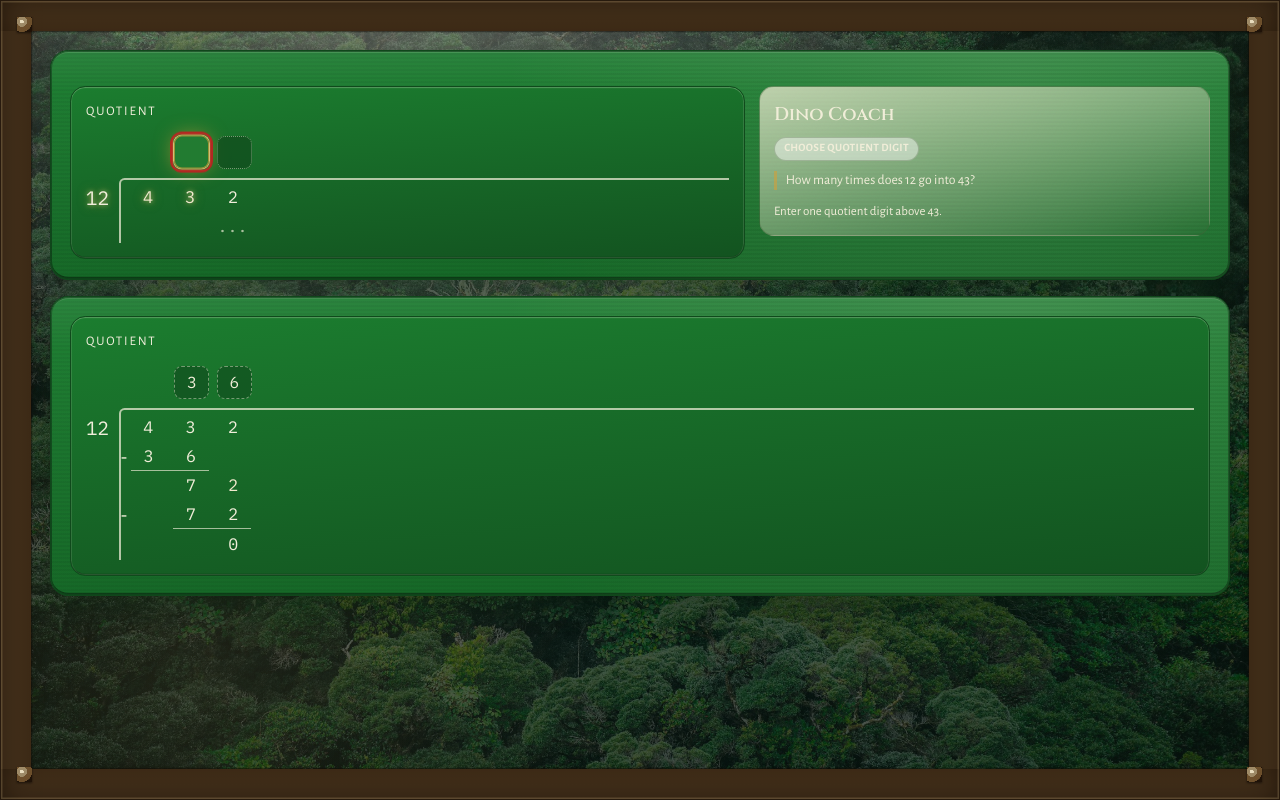
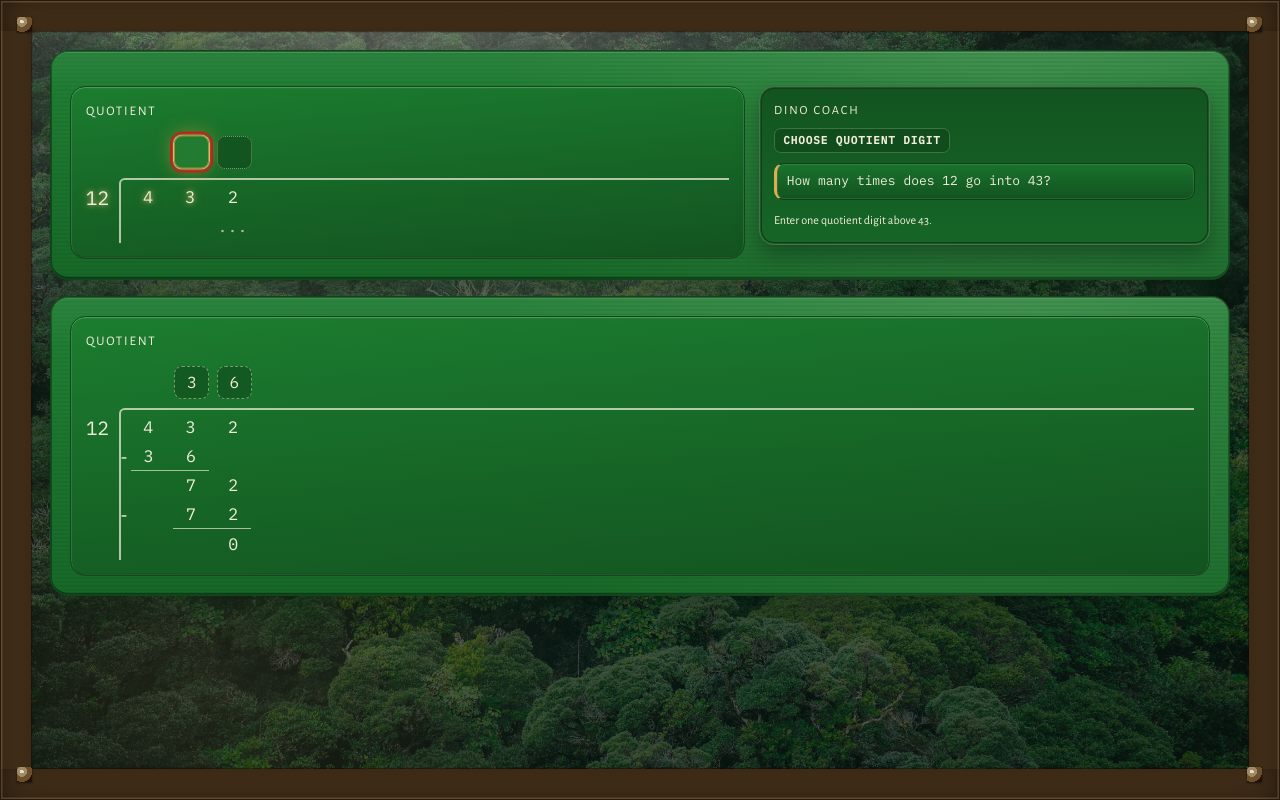
Before and after one commit to seezatnap/division-challenge, a Next.js app: page /visual-tests/workspace in a window 1280 px wide. Built offline with nearby package versions, Linux system fonts and the light colour scheme.

Commit message:
style(workspace-ui): (#9) restyle Dino Coach sidebar readout
Co-Authored-By: seezatnap <seezatnap@gmail.com>

```diff
--- a/src/app/globals.css
+++ b/src/app/globals.css
@@ -1063,86 +1063,121 @@ body::after {
 }
 
 .hint-stack {
-  border: 1px solid rgba(70, 96, 56, 0.24);
+  border: 1px solid color-mix(in srgb, var(--jp-panel-border) 84%, black);
   border-radius: 0.95rem;
-  background: linear-gradient(165deg, rgba(247, 239, 216, 0.72), rgba(70, 96, 56, 0.11));
+  background: linear-gradient(
+    180deg,
+    color-mix(in srgb, var(--jp-panel-border) 90%, #08190d),
+    color-mix(in srgb, var(--jp-panel-bg) 74%, #0b2d14)
+  );
   padding: 0.9rem;
+  box-shadow:
+    inset 0 0 0 1px color-mix(in srgb, var(--jp-panel-text) 10%, transparent),
+    inset 0 0 0 2px color-mix(in srgb, var(--jp-panel-border) 70%, black),
+    inset 0 0.1rem 0 color-mix(in srgb, var(--jp-panel-text) 8%, transparent),
+    0 0.65rem 1.3rem rgba(4, 19, 9, 0.34);
 }
 
 .hint-stack[data-feedback-tone="encouragement"] {
-  border-color: rgba(70, 96, 56, 0.35);
+  border-color: color-mix(in srgb, var(--jp-panel-text) 20%, var(--jp-panel-border));
 }
 
 .hint-stack[data-feedback-tone="retry"] {
-  border-color: rgba(174, 66, 24, 0.4);
-  background: linear-gradient(165deg, rgba(253, 236, 220, 0.88), rgba(148, 57, 24, 0.11));
+  border-color: color-mix(in srgb, var(--jp-accent-red) 54%, var(--jp-panel-border));
+  box-shadow:
+    inset 0 0 0 1px color-mix(in srgb, var(--jp-accent-red) 28%, transparent),
+    inset 0 0 0 2px color-mix(in srgb, var(--jp-panel-border) 74%, black),
+    inset 0 0.1rem 0 color-mix(in srgb, var(--jp-panel-text) 8%, transparent),
+    0 0.72rem 1.4rem rgba(69, 15, 12, 0.34);
 }
 
 .hint-stack[data-feedback-tone="celebration"] {
-  border-color: rgba(211, 160, 58, 0.56);
+  border-color: color-mix(in srgb, var(--jp-amber) 56%, var(--jp-panel-border));
   box-shadow:
-    inset 0 0 0 1px rgba(244, 212, 141, 0.34),
-    0 0 1.1rem rgba(211, 160, 58, 0.15);
+    inset 0 0 0 1px color-mix(in srgb, var(--jp-amber-bright) 24%, transparent),
+    inset 0 0 0 2px color-mix(in srgb, var(--jp-panel-border) 70%, black),
+    inset 0 0.1rem 0 color-mix(in srgb, var(--jp-panel-text) 8%, transparent),
+    0 0 1rem rgba(211, 160, 58, 0.2);
 }
 
 .hint-title {
-  font-family: var(--font-jurassic-display), "Times New Roman", serif;
-  font-size: 1.15rem;
-  color: var(--jp-bark);
+  margin: 0;
+  font-family: var(--font-jurassic-body), "Trebuchet MS", sans-serif;
+  font-size: 0.78rem;
+  letter-spacing: 0.16em;
+  text-transform: uppercase;
+  color: color-mix(in srgb, var(--jp-panel-text) 88%, white);
 }
 
 .hint-status {
   margin-top: 0.5rem;
   display: inline-flex;
-  border-radius: 999px;
-  border: 1px solid rgba(70, 96, 56, 0.3);
-  background: rgba(255, 255, 255, 0.46);
-  padding: 0.16rem 0.58rem;
-  font-size: 0.7rem;
-  letter-spacing: 0.03em;
+  align-items: center;
+  border-radius: 0.42rem;
+  border: 1px solid color-mix(in srgb, var(--jp-panel-text) 18%, var(--jp-panel-border));
+  background: color-mix(in srgb, var(--jp-panel-border) 84%, black);
+  padding: 0.2rem 0.52rem;
+  font-family: var(--font-jurassic-mono), "Courier New", monospace;
+  font-size: 0.68rem;
+  letter-spacing: 0.09em;
   text-transform: uppercase;
-  font-weight: 700;
-  color: color-mix(in srgb, var(--jp-bark) 86%, black);
+  font-weight: 600;
+  color: color-mix(in srgb, var(--jp-panel-text) 92%, white);
 }
 
 .hint-stack[data-feedback-tone="retry"] .hint-status {
-  border-color: rgba(148, 57, 24, 0.35);
-  color: rgba(115, 37, 12, 0.93);
+  border-color: color-mix(in srgb, var(--jp-accent-red) 42%, var(--jp-panel-border));
+  color: color-mix(in srgb, var(--jp-panel-text) 84%, #ffd4c8);
 }
 
 .hint-stack[data-feedback-tone="celebration"] .hint-status {
-  border-color: rgba(176, 126, 26, 0.45);
-  color: rgba(96, 64, 11, 0.92);
+  border-color: color-mix(in srgb, var(--jp-amber) 44%, var(--jp-panel-border));
+  color: color-mix(in srgb, var(--jp-panel-text) 88%, var(--jp-amber-bright));
 }
 
 .coach-list {
-  margin-top: 0.65rem;
-  display: grid;
-  gap: 0.55rem;
+  margin: 0.68rem 0 0;
+  padding: 0;
+  list-style: none;
+  display: grid;
+  gap: 0.5rem;
 }
 
 .coach-item {
-  border-left: 0.22rem solid rgba(211, 160, 58, 0.6);
-  padding-left: 0.55rem;
-  font-size: 0.86rem;
-  line-height: 1.35;
-  color: color-mix(in srgb, var(--jp-bark) 84%, black);
+  border: 1px solid color-mix(in srgb, var(--jp-panel-border) 72%, black);
+  border-left: 0.22rem solid color-mix(in srgb, var(--jp-amber) 74%, var(--jp-amber-bright));
+  border-radius: 0.6rem;
+  background: linear-gradient(
+    180deg,
+    color-mix(in srgb, var(--jp-panel-bg) 74%, #175f27),
+    color-mix(in srgb, var(--jp-panel-border) 90%, #041007)
+  );
+  padding: 0.5rem 0.6rem 0.5rem 0.62rem;
+  font-family: var(--font-jurassic-mono), "Courier New", monospace;
+  font-size: 0.81rem;
+  line-height: 1.42;
+  color: color-mix(in srgb, var(--jp-panel-text) 94%, white);
+  box-shadow: inset 0 0 0 1px color-mix(in srgb, var(--jp-panel-text) 10%, transparent);
 }
 
 .coach-item[data-feedback-tone="retry"] {
-  border-left-color: rgba(174, 66, 24, 0.65);
-  color: rgba(109, 34, 11, 0.95);
+  border-color: color-mix(in srgb, var(--jp-accent-red) 42%, var(--jp-panel-border));
+  border-left-color: color-mix(in srgb, var(--jp-accent-red) 76%, #f1b5a5);
+  color: color-mix(in srgb, var(--jp-panel-text) 86%, #ffd2c5);
 }
 
 .coach-item[data-feedback-tone="celebration"] {
-  border-left-color: rgba(191, 142, 41, 0.72);
-  color: rgba(76, 52, 12, 0.94);
+  border-color: color-mix(in srgb, var(--jp-amber) 32%, var(--jp-panel-border));
+  border-left-color: color-mix(in srgb, var(--jp-amber) 82%, var(--jp-amber-bright));
+  color: color-mix(in srgb, var(--jp-panel-text) 92%, var(--jp-amber-bright));
 }
 
 .hint-note {
   margin-top: 0.75rem;
-  font-size: 0.81rem;
-  color: color-mix(in srgb, var(--jp-jungle) 74%, var(--jp-bark));
+  font-family: var(--font-jurassic-body), "Trebuchet MS", sans-serif;
+  font-size: 0.76rem;
+  line-height: 1.45;
+  color: color-mix(in srgb, var(--jp-panel-text) 74%, #d2ceb8);
 }
 
 .gallery-shell {
```
Also changed, not shown: 1 other file (tests, documents, lock files or other folders).
